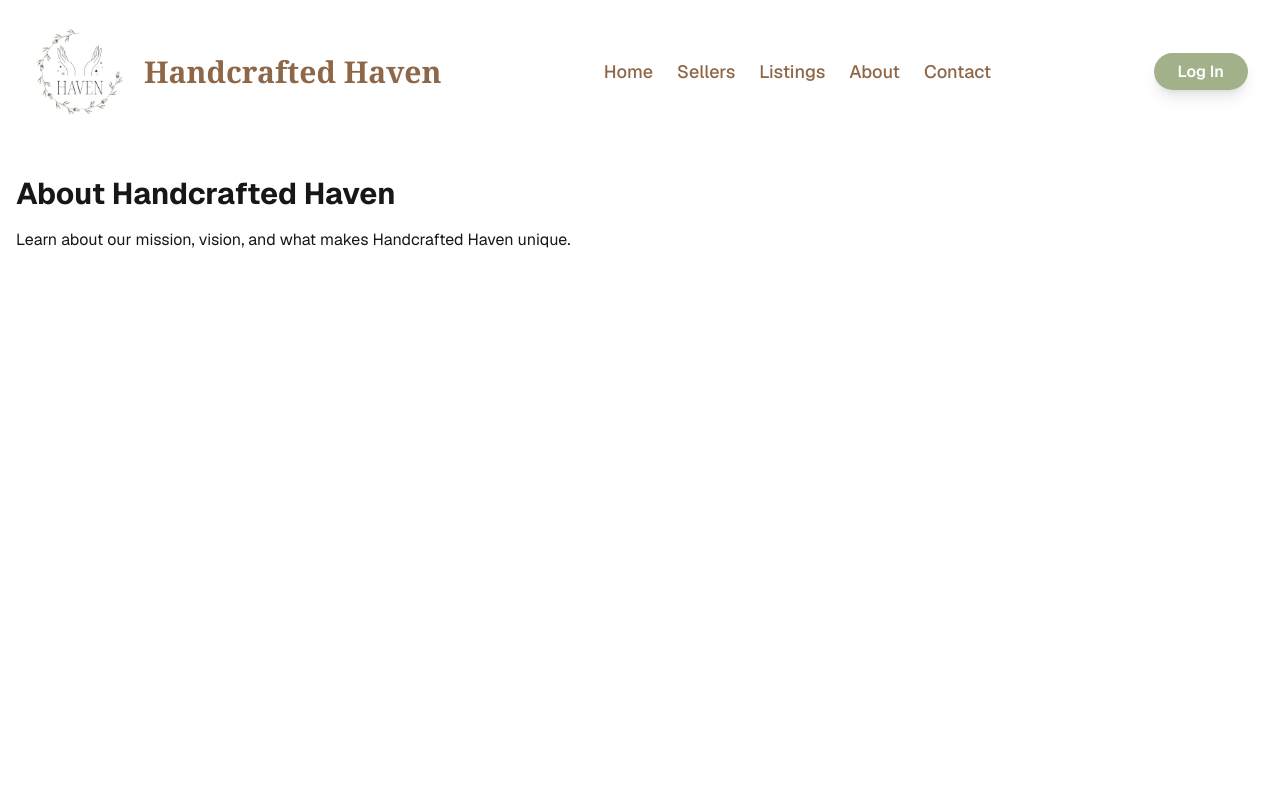
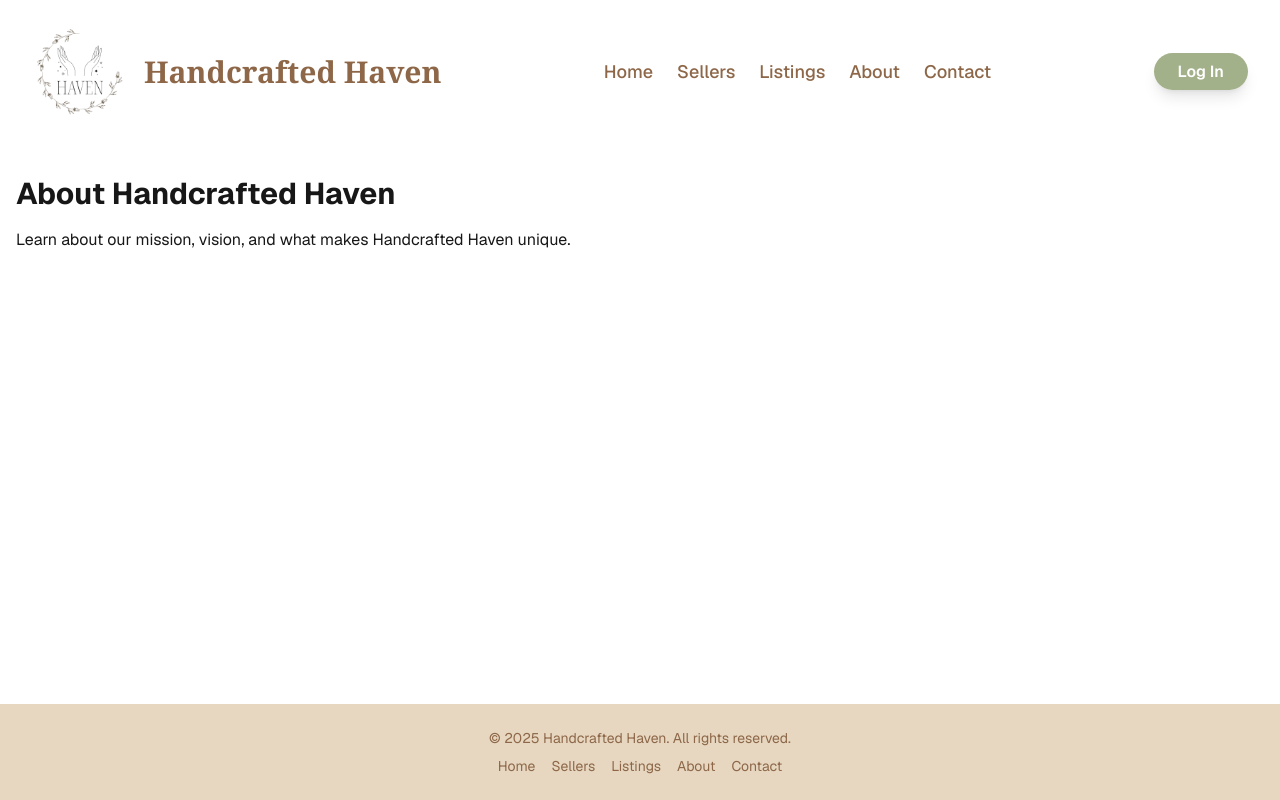
Before and after one commit to reyes-byui/hancraftedhaven, a Next.js app: page /about in a window 1280 px wide. Built offline with nearby package versions, Linux system fonts and the light colour scheme.

Commit message:
remove unused image imports

```diff
--- a/src/app/about/page.tsx
+++ b/src/app/about/page.tsx
@@ -1,5 +1,5 @@
+import Link from "next/link";
 import MainHeader from "../../components/MainHeader";
-import Image from "next/image";
 
 export default function AboutPage() {
   return (
@@ -11,6 +11,16 @@ export default function AboutPage() {
         <p className="mb-2">Learn about our mission, vision, and what makes Handcrafted Haven unique.</p>
         {/* TODO: Implement about section UI */}
       </main>
+      <footer className="w-full bg-[#e7d7c1] py-6 flex flex-col items-center text-[#8d6748] text-sm mt-auto">
+        <span>&copy; {new Date().getFullYear()} Handcrafted Haven. All rights reserved.</span>
+        <nav className="flex gap-4 mt-2">
+          <Link href="/" className="hover:underline focus:underline">Home</Link>
+          <Link href="/sellers" className="hover:underline focus:underline">Sellers</Link>
+          <Link href="/listings" className="hover:underline focus:underline">Listings</Link>
+          <Link href="/about" className="hover:underline focus:underline">About</Link>
+          <Link href="/contact" className="hover:underline focus:underline">Contact</Link>
+        </nav>
+      </footer>
     </div>
   );
 }
--- a/src/app/community/page.tsx
+++ b/src/app/community/page.tsx
@@ -1,3 +1,4 @@
+import Link from "next/link";
 import MainHeader from "../../components/MainHeader";
 import Image from "next/image";
 
@@ -11,6 +12,16 @@ export default function CommunityPage() {
         <p className="mb-2">Join the community chat and connect with other artisans and buyers.</p>
         {/* TODO: Implement chatbox UI */}
       </main>
+      <footer className="w-full bg-[#e7d7c1] py-6 flex flex-col items-center text-[#8d6748] text-sm mt-auto">
+        <span>&copy; {new Date().getFullYear()} Handcrafted Haven. All rights reserved.</span>
+        <nav className="flex gap-4 mt-2">
+          <Link href="/" className="hover:underline focus:underline">Home</Link>
+          <Link href="/sellers" className="hover:underline focus:underline">Sellers</Link>
+          <Link href="/listings" className="hover:underline focus:underline">Listings</Link>
+          <Link href="/about" className="hover:underline focus:underline">About</Link>
+          <Link href="/contact" className="hover:underline focus:underline">Contact</Link>
+        </nav>
+      </footer>
     </div>
   );
 }
--- a/src/app/contact/page.tsx
+++ b/src/app/contact/page.tsx
@@ -1,3 +1,4 @@
+import Link from "next/link";
 import MainHeader from "../../components/MainHeader";
 import Image from "next/image";
 
@@ -11,6 +12,16 @@ export default function ContactPage() {
         <p className="mb-2">Send us a message or inquiry using the form below.</p>
         {/* TODO: Implement contact form UI */}
       </main>
+      <footer className="w-full bg-[#e7d7c1] py-6 flex flex-col items-center text-[#8d6748] text-sm mt-auto">
+        <span>&copy; {new Date().getFullYear()} Handcrafted Haven. All rights reserved.</span>
+        <nav className="flex gap-4 mt-2">
+          <Link href="/" className="hover:underline focus:underline">Home</Link>
+          <Link href="/sellers" className="hover:underline focus:underline">Sellers</Link>
+          <Link href="/listings" className="hover:underline focus:underline">Listings</Link>
+          <Link href="/about" className="hover:underline focus:underline">About</Link>
+          <Link href="/contact" className="hover:underline focus:underline">Contact</Link>
+        </nav>
+      </footer>
     </div>
   );
 }
--- a/src/app/listings/page.tsx
+++ b/src/app/listings/page.tsx
@@ -1,3 +1,4 @@
+import Link from "next/link";
 import MainHeader from "../../components/MainHeader";
 import Image from "next/image";
 
@@ -11,6 +12,16 @@ export default function ListingsPage() {
         <p className="mb-2">Browse crafts by category, seller, price, and more.</p>
         {/* TODO: Implement listings gallery UI */}
       </main>
+      <footer className="w-full bg-[#e7d7c1] py-6 flex flex-col items-center text-[#8d6748] text-sm mt-auto">
+        <span>&copy; {new Date().getFullYear()} Handcrafted Haven. All rights reserved.</span>
+        <nav className="flex gap-4 mt-2">
+          <Link href="/" className="hover:underline focus:underline">Home</Link>
+          <Link href="/sellers" className="hover:underline focus:underline">Sellers</Link>
+          <Link href="/listings" className="hover:underline focus:underline">Listings</Link>
+          <Link href="/about" className="hover:underline focus:underline">About</Link>
+          <Link href="/contact" className="hover:underline focus:underline">Contact</Link>
+        </nav>
+      </footer>
     </div>
   );
 }
--- a/src/app/page.tsx
+++ b/src/app/page.tsx
@@ -2,6 +2,7 @@
 
 import MainHeader from "../components/MainHeader";
 import Image from "next/image";
+import Link from "next/link";
 
 const topSellers = [
   {
@@ -106,11 +107,11 @@ export default function Home() {
       <footer className="w-full bg-[#e7d7c1] py-6 flex flex-col items-center text-[#8d6748] text-sm mt-auto">
         <span>&copy; {new Date().getFullYear()} Handcrafted Haven. All rights reserved.</span>
         <nav className="flex gap-4 mt-2">
-          <a href="/" className="hover:underline focus:underline">Home</a>
-          <a href="/sellers" className="hover:underline focus:underline">Sellers</a>
-          <a href="/listings" className="hover:underline focus:underline">Listings</a>
-          <a href="/about" className="hover:underline focus:underline">About</a>
-          <a href="/contact" className="hover:underline focus:underline">Contact</a>
+          <Link href="/" className="hover:underline focus:underline">Home</Link>
+          <Link href="/sellers" className="hover:underline focus:underline">Sellers</Link>
+          <Link href="/listings" className="hover:underline focus:underline">Listings</Link>
+          <Link href="/about" className="hover:underline focus:underline">About</Link>
+          <Link href="/contact" className="hover:underline focus:underline">Contact</Link>
         </nav>
       </footer>
     </div>
--- a/src/app/sellers/page.tsx
+++ b/src/app/sellers/page.tsx
@@ -1,3 +1,4 @@
+import Link from "next/link";
 import MainHeader from "../../components/MainHeader";
 import Image from "next/image";
 
@@ -11,6 +12,16 @@ export default function SellersPage() {
         <p className="mb-2">Sign up as a seller or basic user. View seller profiles, chat, and see product listings.</p>
         {/* TODO: Implement seller list and chat UI */}
       </main>
+      <footer className="w-full bg-[#e7d7c1] py-6 flex flex-col items-center text-[#8d6748] text-sm mt-auto">
+        <span>&copy; {new Date().getFullYear()} Handcrafted Haven. All rights reserved.</span>
+        <nav className="flex gap-4 mt-2">
+          <Link href="/" className="hover:underline focus:underline">Home</Link>
+          <Link href="/sellers" className="hover:underline focus:underline">Sellers</Link>
+          <Link href="/listings" className="hover:underline focus:underline">Listings</Link>
+          <Link href="/about" className="hover:underline focus:underline">About</Link>
+          <Link href="/contact" className="hover:underline focus:underline">Contact</Link>
+        </nav>
+      </footer>
     </div>
   );
 }
```
